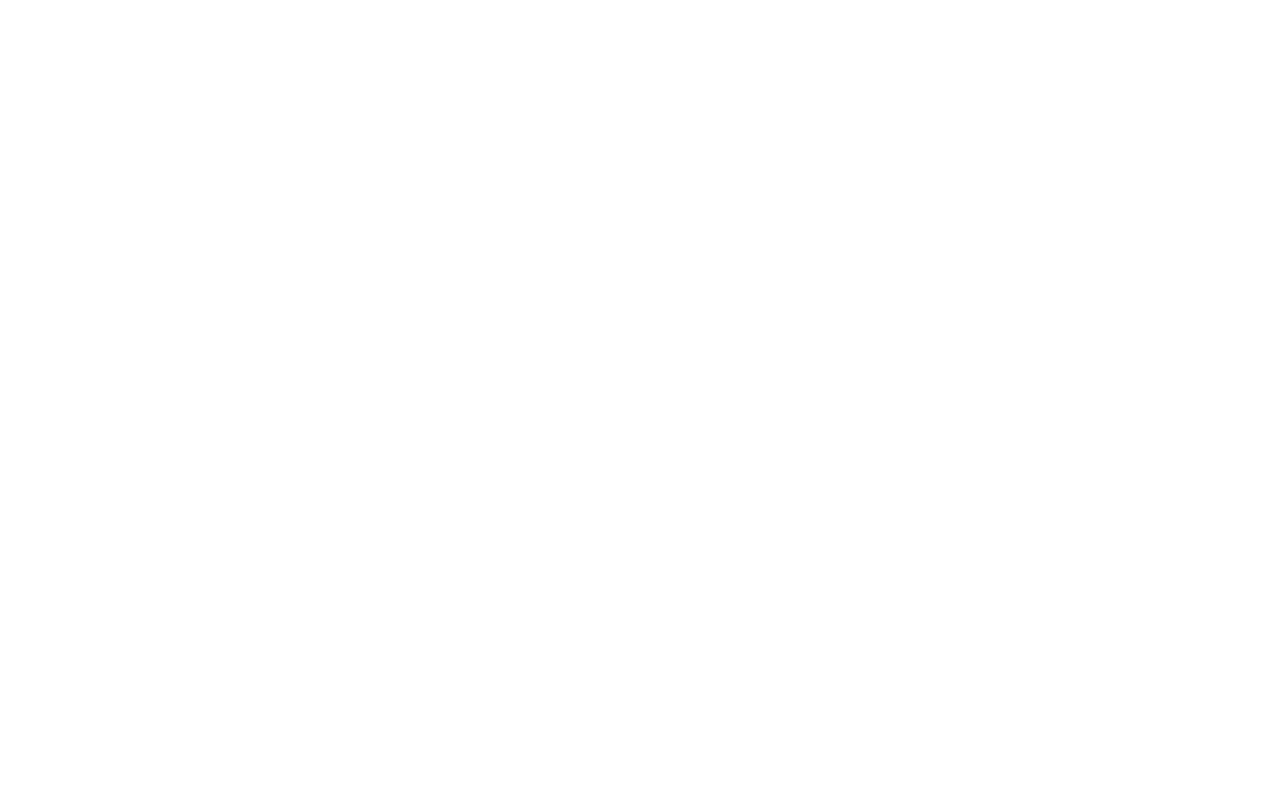
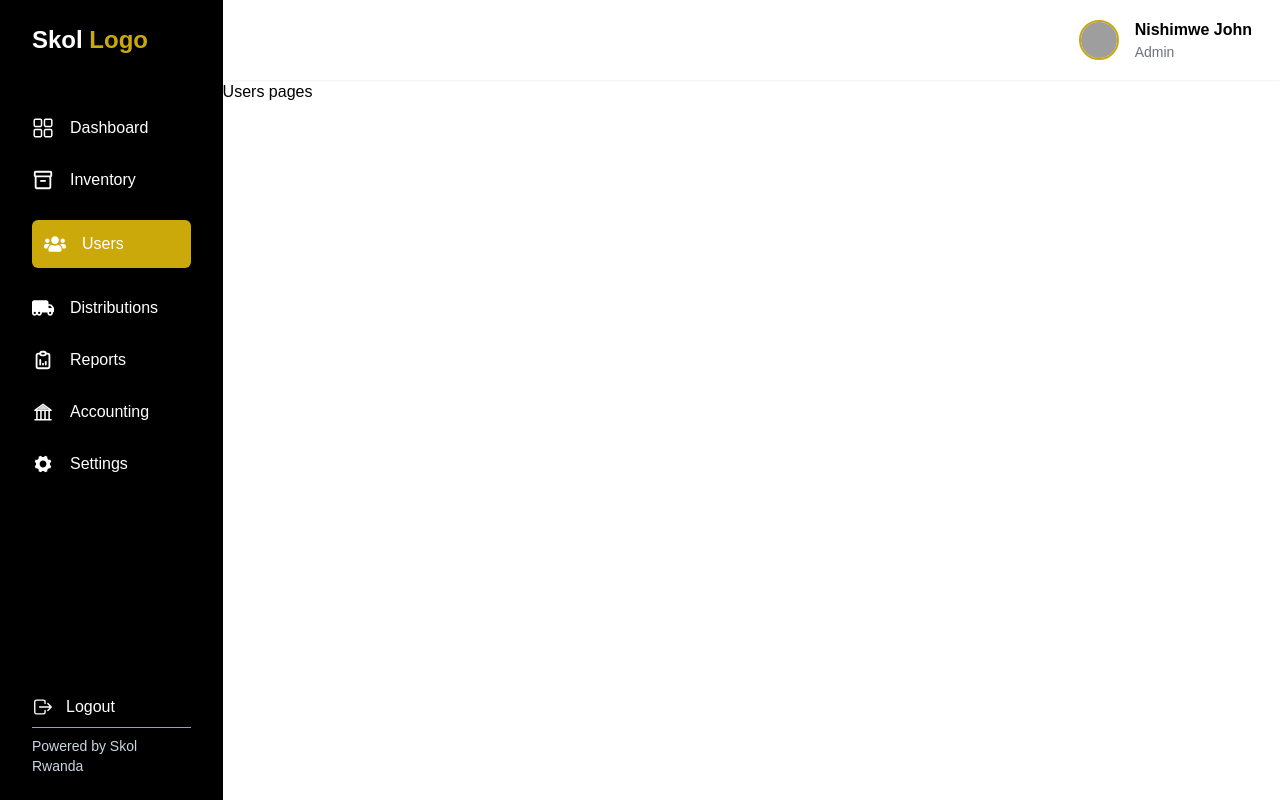
Before and after one commit to shemajolivetgislain/inventory_client_project, a React (Vite) app: page /users in a window 1280 px wide. Before the commit this address had no page. Built offline with nearby package versions, Linux system fonts and the light colour scheme; grey boxes are pictures that could not be loaded.

Commit message:
layout design

```diff
--- /dev/null
+++ b/src/constants/navlinks.js
@@ -0,0 +1,45 @@
+import { RxDashboard } from "react-icons/rx";
+import { MdOutlineInventory2 } from "react-icons/md";
+import { FaTruckMoving } from "react-icons/fa6";
+import { FaUsers } from "react-icons/fa";
+import { IoIosSettings } from "react-icons/io";
+import { TbReportAnalytics } from "react-icons/tb";
+import { AiTwotoneBank } from "react-icons/ai";
+
+export const navLinks = [
+  {
+    name: "Dashboard",
+    path: "/dashboard",
+    icon: RxDashboard,
+  },
+  {
+    name: "Inventory",
+    path: "/inventory",
+    icon: MdOutlineInventory2,
+  },
+  {
+    name: "Users",
+    path: "/users",
+    icon: FaUsers,
+  },
+  {
+    name: "Distributions",
+    path: "/distributions",
+    icon: FaTruckMoving,
+  },
+  {
+    name: "Reports",
+    path: "/reports",
+    icon: TbReportAnalytics,
+  },
+  {
+    name: "Accounting",
+    path: "/accounting",
+    icon: AiTwotoneBank,
+  },
+  {
+    name: "Settings",
+    path: "/settings",
+    icon: IoIosSettings,
+  },
+];
--- /dev/null
+++ b/src/layout/ActionBar.jsx
@@ -0,0 +1,17 @@
+const ActionBar = () => {
+  return (
+    <div className=" rounded-full flex items-center gap-4 p-2">
+      <img
+        src="https://images.pexels.com/photos/697509/pexels-photo-697509.jpeg?auto=compress&cs=tinysrgb&w=1260&h=750&dpr=1"
+        alt=""
+        className="w-10 h-10 rounded-full border-2 border-whiteTheme-primaryColor"
+      />
+      <span className="flex flex-col">
+        <h1 className="font-semibold text-base">Nishimwe John</h1>
+        <p className="text-gray-500 text-sm">Admin</p>
+      </span>
+    </div>
+  );
+};
+
+export default ActionBar;
--- a/src/layout/NavBar.jsx
+++ b/src/layout/NavBar.jsx
@@ -0,0 +1,16 @@
+import ActionBar from "./ActionBar";
+
+ActionBar;
+
+const NavBar = () => {
+  return (
+    <nav className="bg-whiteTheme-secondColor  h-20 shadow-sm px-5 py-4 flex items-center sticky top-0 justify-between  ">
+      <p className="text-2xl font-medium text-transparent bg-clip-text bg-gradient-to-r from-whiteTheme-textColor/90 to-whiteTheme-textColor/70 "></p>
+      <div>
+        <ActionBar />
+      </div>
+    </nav>
+  );
+};
+
+export default NavBar;
--- a/src/layout/SideBar.jsx
+++ b/src/layout/SideBar.jsx
@@ -1,8 +1,50 @@
+import { Link } from "react-router-dom";
+import { navLinks } from "../constants/navlinks";
+import { useLocation, useNavigate } from "react-router-dom";
+import { IoLogOutOutline } from "react-icons/io5";
+
 const SideBar = () => {
+  const { pathname } = useLocation();
+  const navigate = useNavigate();
   return (
-    <section>
-      <div>Side BAR</div>
-    </section>
+    <aside className="w-[20%] max-w-[20%] py-6 px-8 flex flex-col gap-5 z-[9999] bg-whiteTheme-textColor text-whiteTheme-secondColor min-h-screen h-screen sticky">
+      <header>
+        <h1 className="font-bold text-2xl">
+          Skol <span className="text-whiteTheme-primaryColor">Logo</span>
+        </h1>
+      </header>
+      <main className="mt-10 relative h-full">
+        <ul className="flex flex-col gap-7">
+          {navLinks?.map((links, index) => (
+            <li
+              key={index}
+              className={`${
+                pathname === links.path &&
+                "p-3 bg-whiteTheme-primaryColor rounded-md"
+              } hover:text-whiteTheme-primaryColor`}
+            >
+              <Link to={links.path} className="flex items-center gap-4">
+                <span>
+                  <links.icon size={22} />
+                </span>
+                <span className="text-base font-normal">{links.name}</span>
+              </Link>
+            </li>
+          ))}
+        </ul>
+      </main>
+      <footer className="bottom-0">
+        <span
+          className="flex gap-3 items-center pb-2 cursor-pointer hover:text-whiteTheme-primaryColor"
+          onClick={() => navigate("/")}
+        >
+          <IoLogOutOutline size={22} />
+          <p>Logout</p>
+        </span>
+        <hr  className="border-slate-400"/>
+        <p className="text-sm pt-2 text-slate-300">Powered by Skol Rwanda</p>
+      </footer>
+    </aside>
   );
 };
 
--- /dev/null
+++ b/src/layout/index.jsx
@@ -0,0 +1,19 @@
+import NavBar from "./NavBar";
+import SideBar from "./SideBar";
+import { Outlet } from "react-router-dom";
+
+const DashboardLayout = () => {
+  return (
+    <div className="flex w-full h-screen min-h-screen">
+      <SideBar />
+      <div className="flex flex-col w-full">
+        <NavBar />
+        <div className="flex-grow overflow-auto">
+          <Outlet />
+        </div>
+      </div>
+    </div>
+  );
+};
+
+export default DashboardLayout;
--- /dev/null
+++ b/src/pages/Dashboard/index.jsx
@@ -0,0 +1,11 @@
+const HomeDashboard = () => {
+  return (
+    <section className="bg-yellow-50 h-[89vh]">
+      <div>
+        <h1>Home</h1>
+      </div>
+    </section>
+  );
+};
+
+export default HomeDashboard;
--- /dev/null
+++ b/src/pages/NotFound.jsx
@@ -0,0 +1,14 @@
+import NotFoundImage from "../assets/404.svg";
+
+const NotFound = () => {
+  return (
+    <div className="flex flex-col items-center justify-center mt-6">
+      <h1 className="text-whiteTheme-primaryColor font-semibold text-2xl">
+        Page you are looking for, not found!
+      </h1>
+      <img src={NotFoundImage} className=" w-[30rem]" alt="Not found Image" />
+    </div>
+  );
+};
+
+export default NotFound;
--- /dev/null
+++ b/src/pages/Users/index.jsx
@@ -0,0 +1,9 @@
+const Users = () => {
+  return (
+    <section>
+      <h1>Users pages</h1>
+    </section>
+  );
+};
+
+export default Users;
--- a/src/pages/authentication/LoginForm.jsx
+++ b/src/pages/authentication/LoginForm.jsx
@@ -2,8 +2,10 @@
 import { CiUser, CiLock } from "react-icons/ci";
 import Button from "../../components/Button";
 import Input from "../../components/Input";
+import { useNavigate } from "react-router-dom";
 
 const LoginForm = () => {
+  const navigate = useNavigate();
   const {
     control,
     handleSubmit,
@@ -12,6 +14,7 @@
   } = useForm();
   const onSubmit = (data) => {
     console.log(data);
+    navigate("/dashboard");
   };
   return (
     <div className="w-[57%] z-[1000] bg-white rounded-lg  px-10 py-16">
--- a/src/routes/index.jsx
+++ b/src/routes/index.jsx
@@ -1,11 +1,20 @@
 import { Routes, Route } from "react-router-dom";
 import LoginScreen from "../pages/authentication/LoginScreen";
-LoginScreen;
+import DashboardLayout from "../layout";
+import HomeDashboard from "../pages/Dashboard";
+import Users from "../pages/Users";
+import NotFound from "../pages/NotFound";
+NotFound;
 
 const Approutes = () => {
   return (
     <Routes>
       <Route path="/" element={<LoginScreen />} />
+      <Route element={<DashboardLayout />}>
+        <Route path="/dashboard" element={<HomeDashboard />} />
+        <Route path="/users" element={<Users />} />
+      </Route>
+      <Route path="*" element={<NotFound />} />
     </Routes>
   );
 };
```
Also changed, not shown: src/assets/404.svg (added).
